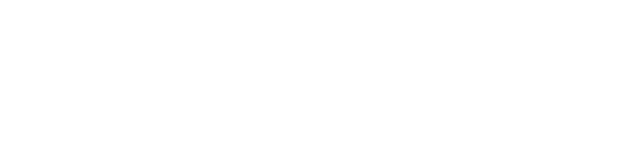
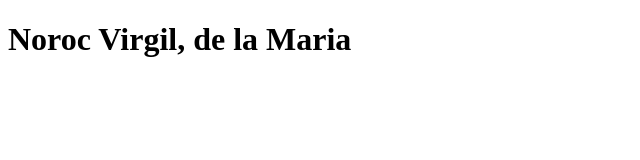
Before and after one commit to VirgiliuVV/5Noiembrie, a plain HTML site: page index.html in a window 1280 px wide. Shown: the whole page, without its empty margins (0-640 px from the left). Drawn offline with Linux system fonts and the light colour scheme.

Commit message:
Comentariuuuu

```diff
--- a/index.html
+++ b/index.html
@@ -7,7 +7,7 @@
 </head>
 <body>
 
-
+<h1>Noroc Virgil, de la Maria</h1>
 <script src="script/script.js"></script>
 </body>
 </html>
```
